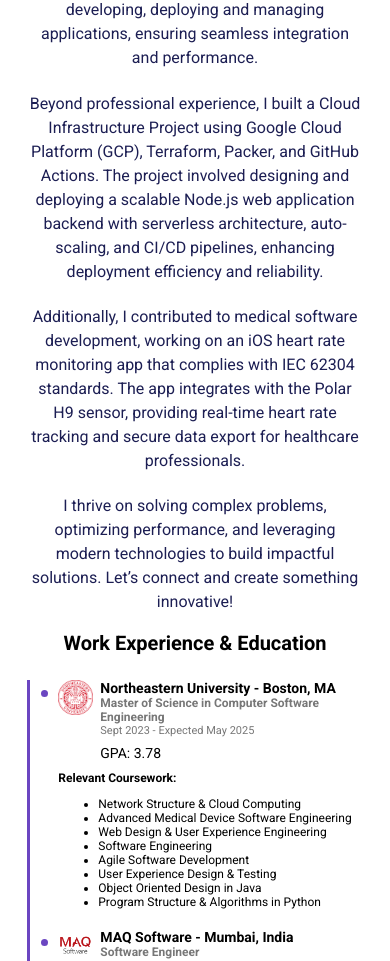
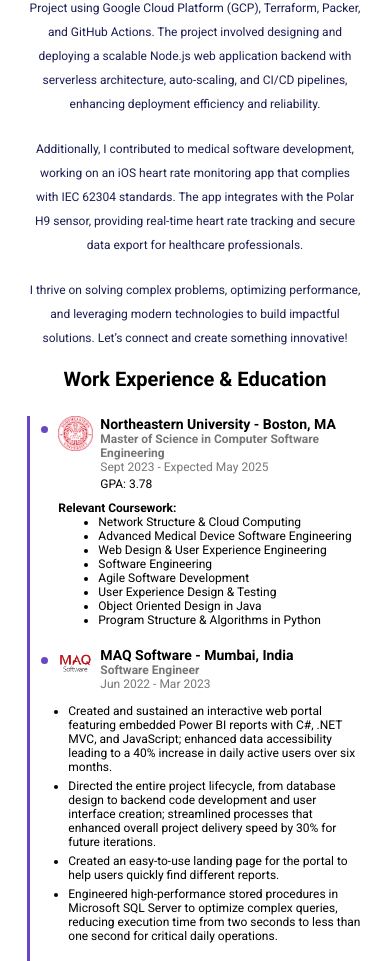
Before and after one commit to OmkumarSolanki/my-portfolio, a React (Create React App) app: page / in a window 390 px wide. Shown: the part 1039-2000 px from the top of the page. Built offline with nearby package versions, Linux system fonts and the light colour scheme.

Commit message:
Alignment Issues

```diff
--- a/src/App.css
+++ b/src/App.css
@@ -912,6 +912,10 @@ input[type="checkbox"] {
   color: #777;
 }
 
+.timeline-gpa {
+  font-size: 14px;
+}
+
 /* Responsive Design */
 @media (max-width: 1200px) {
   .portfolio--section--container {
@@ -1008,11 +1012,6 @@ input[type="checkbox"] {
   font-weight: bold;
 }
 
-.timeline-subtitle {
-  font-size: 12px;
-  color: #777;
-}
-
 .timeline-role {
   font-size: 16px;
   font-weight: 600;
@@ -1025,11 +1024,6 @@ input[type="checkbox"] {
   display: block;
   margin-bottom: 8px;
 }
-
-.timeline-gpa {
-  font-size: 14px;
-}
-
 /* Responsibilities */
 .timeline-responsibilities {
   padding-left: 20px;
@@ -1050,6 +1044,10 @@ input[type="checkbox"] {
     padding-left: 8px;
   }
 
+  .timeline-gpa {
+    font-size: 12px;
+  }
+
   .timeline-item::before {
     left: -9px;
     width: 7px;
@@ -1058,7 +1056,7 @@ input[type="checkbox"] {
   }
 
   .timeline-header {
-    flex-direction: column;
+    flex-direction: row;
     align-items: flex-start;
   }
 
@@ -1086,6 +1084,10 @@ input[type="checkbox"] {
 
   .timeline-responsibilities li {
     font-size: 14px;
+  }
+  .timeline-subtitle {
+    font-size: 12px;
+    color: #777;
   }
 }
 
@@ -1117,11 +1119,13 @@ input[type="checkbox"] {
   }
 
   .timeline-duration {
-    font-size: 11px;
+    font-size: 12px;
+    margin-bottom: 3px;
   }
 
   .timeline-responsibilities {
     padding-left: 10px;
+    margin-top: 0;
   }
 
   .timeline-responsibilities li {
@@ -1136,4 +1140,15 @@ input[type="checkbox"] {
   .timeline-header {
     gap: 7px;
   }
+  .timeline-subtitle {
+    font-size: 12px;
+    color: #777;
+  }
+  .hero--section-description {
+    font-size: 12px;
+  }
 }
+
+.timeline-coursework > ul {
+  margin-top: 0;
+}
--- a/src/Pages/Home/Calendly.jsx
+++ b/src/Pages/Home/Calendly.jsx
@@ -9,7 +9,7 @@ const CalendlyEmbed = () => {
     <div className='calendly--section'>
       <InlineWidget
         url={process.env.REACT_APP_CALENDLY}
-        styles={{ height: '850px', overflow: 'hidden' }}
+        styles={{ height: '900px', overflow: 'hidden' }}
       />
     </div>
     </>
```
